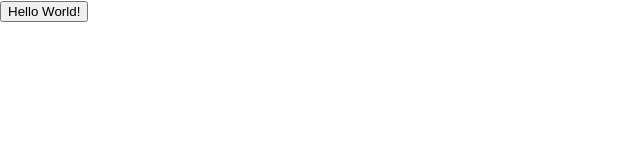
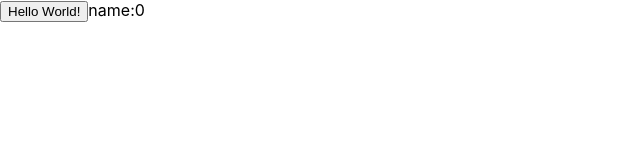
Before and after one commit to yipchingwan/react-app-demo, a React (Create React App) app: page / in a window 1280 px wide. Shown: the top 160 px of the page, without its empty margins (0-640 px from the left). Built offline with nearby package versions, Linux system fonts and the light colour scheme.

Commit message:
finished task 2

```diff
--- a/src/App.js
+++ b/src/App.js
@@ -5,22 +5,13 @@ import './App.css';
 class App extends Component {
   render() {
     return (
-      <div className="App">
-        <header className="App-header">
-          <img src={logo} className="App-logo" alt="logo" />
-          <p>
-            Edit <code>src/App.js</code> and save to reload.
-          </p>
-          <a
-            className="App-link"
-            href="https://reactjs.org"
-            target="_blank"
-            rel="noopener noreferrer"
-          >
-            Learn React
-          </a>
-        </header>
-      </div>
+
+          <div>
+            <button>Hello World!</button>
+            name:0
+          </div>
+
+
     );
   }
 }
--- a/src/index.js
+++ b/src/index.js
@@ -4,7 +4,7 @@ import './index.css';
 import App from './App';
 import * as serviceWorker from './serviceWorker';
 
-ReactDOM.render(<button>Hello World!</button>, document.getElementById('root'));
+ReactDOM.render(<App />, document.getElementById('root'));
 
 // If you want your app to work offline and load faster, you can change
 // unregister() to register() below. Note this comes with some pitfalls.
```
